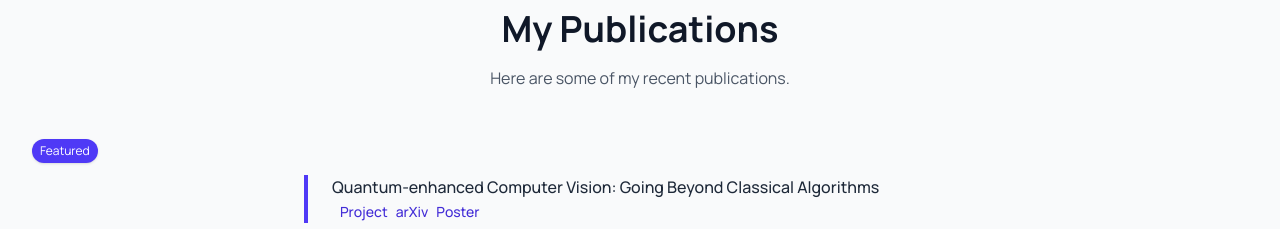
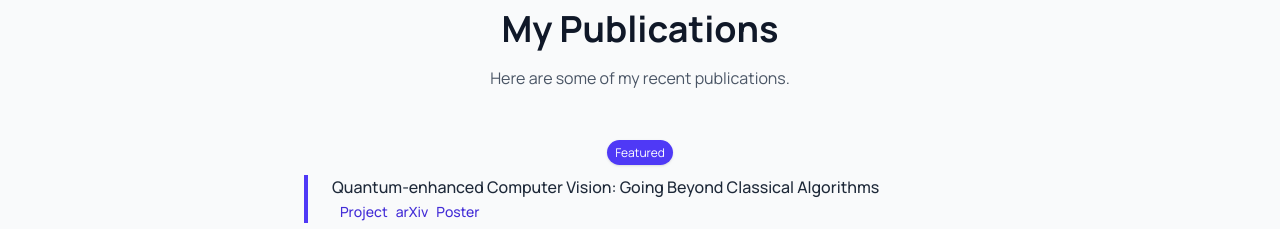
Before and after one commit to nkuetemeli/nkuetemeli.github.io, a React (Vite) app: page / in a window 1280 px wide. Shown: the part 1720-1949 px from the top of the page. Built offline with nearby package versions, Linux system fonts and the light colour scheme.

Commit message:
MyGit New design

```diff
--- a/components/PublicationsSection.tsx
+++ b/components/PublicationsSection.tsx
@@ -64,7 +64,7 @@ const PublicationsSection: React.FC = () => {
             {/* Featured Publications */}
             {featuredPublications.length > 0 && (
                 <div className="featured-section">
-                  <div className="flex justify-start mb-3">
+                  <div className="mb-3">
                     <span className="bg-indigo-600 text-white text-xs px-2 py-1 rounded-full shadow">
                       Featured
                     </span>
```
Also changed, not shown: 2 other files (tests, documents, lock files or other folders).
